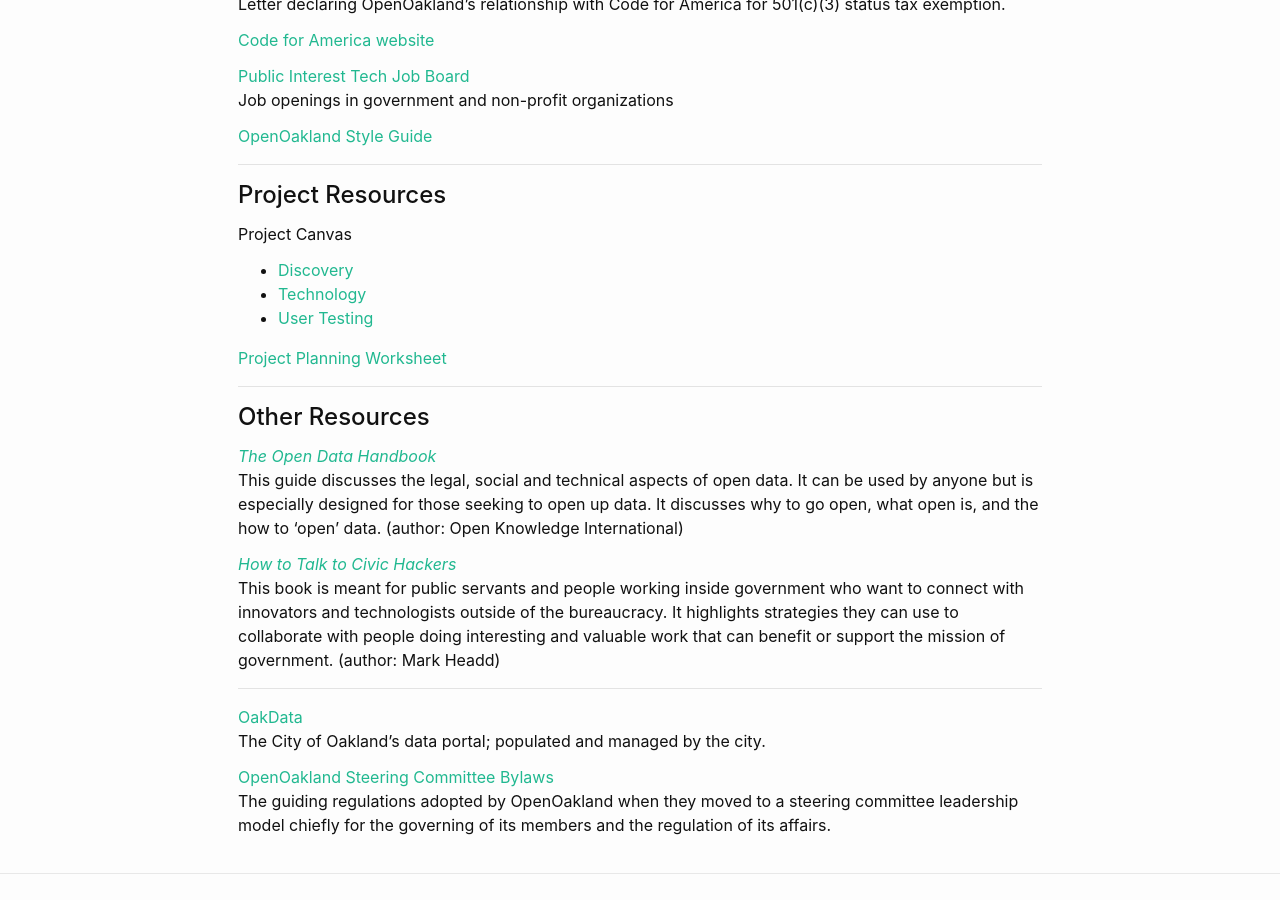
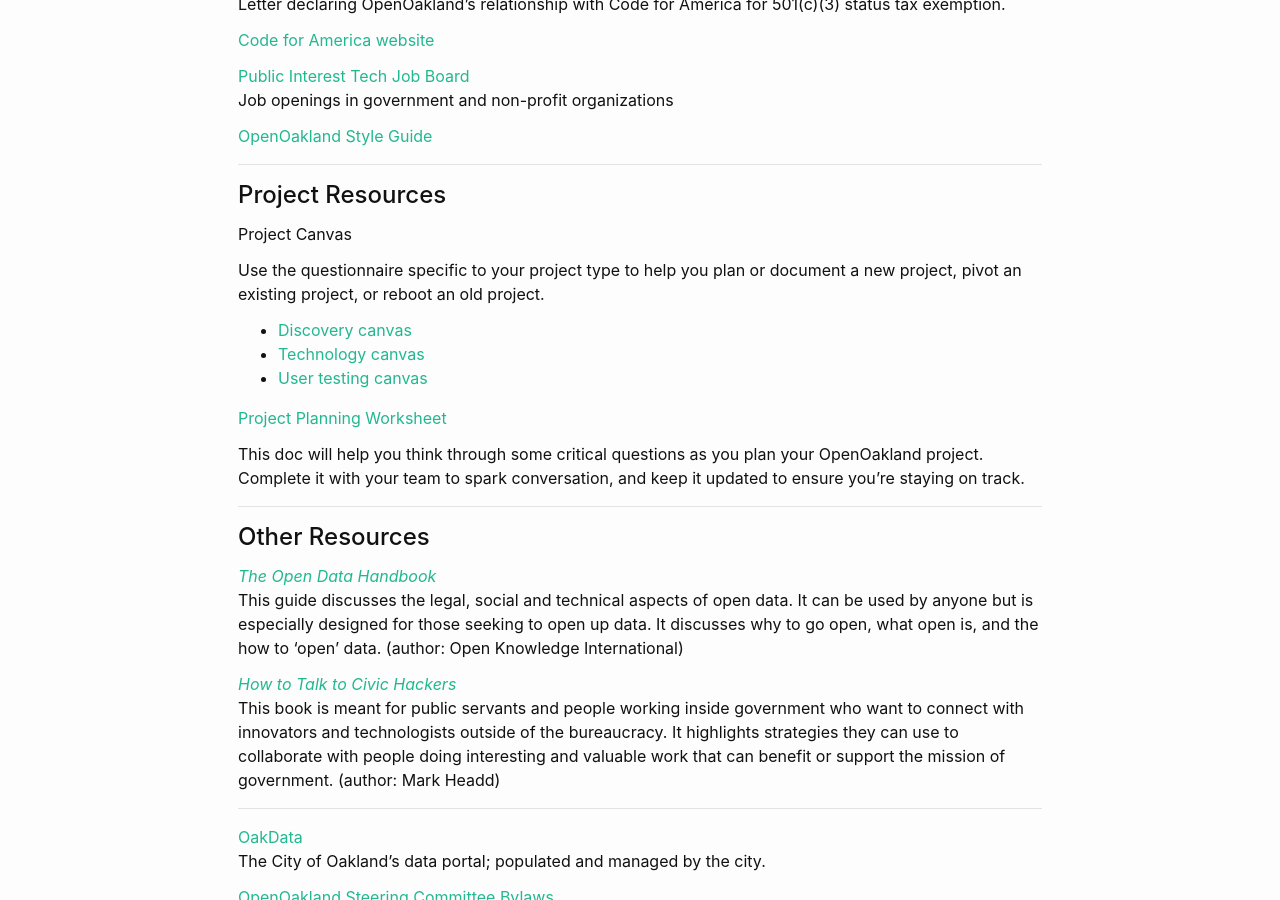
Before and after one commit to openoakland/openoakland.org, a Jekyll site: the page built from src/resources.md, in a window 1280 px wide and 900 px high, scrolled down 418 px. Built offline with Jekyll 4.4.1, drawn with Linux system fonts in a browser that asks for light colours.

Commit message:
blurbs for canvas to ppws

```diff
--- a/src/resources.md
+++ b/src/resources.md
@@ -28,11 +28,15 @@
 #### Project Resources
 
 Project Canvas
-- [Discovery](c4a.me/canvas-discovery)
-- [Technology](c4a.me/canvas-technology)
-- [User Testing](c4a.me/canvas-user-testing)
 
-[Project Planning Worksheet](oakca.us/project-planning)
+Use the questionnaire specific to your project type to help you plan or document a new project, pivot an existing project, or reboot an old project.
+- [Discovery canvas](https://c4a.me/canvas-discovery)
+- [Technology canvas](https://c4a.me/canvas-technology)
+- [User testing canvas](https://c4a.me/canvas-user-testing)
+
+[Project Planning Worksheet](http://oakca.us/project-planning)
+
+This doc will help you think through some critical questions as you plan your OpenOakland project. Complete it with your team to spark conversation, and keep it updated to ensure you’re staying on track.
 
 ---
 
```
